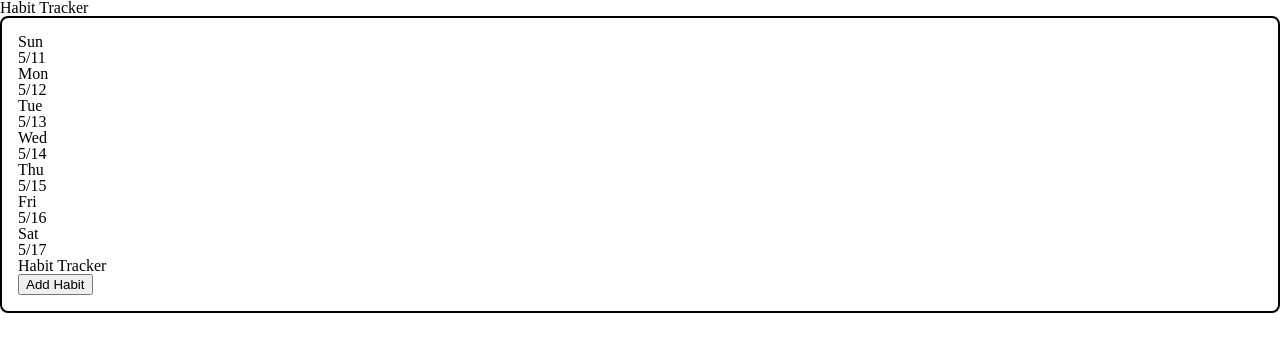
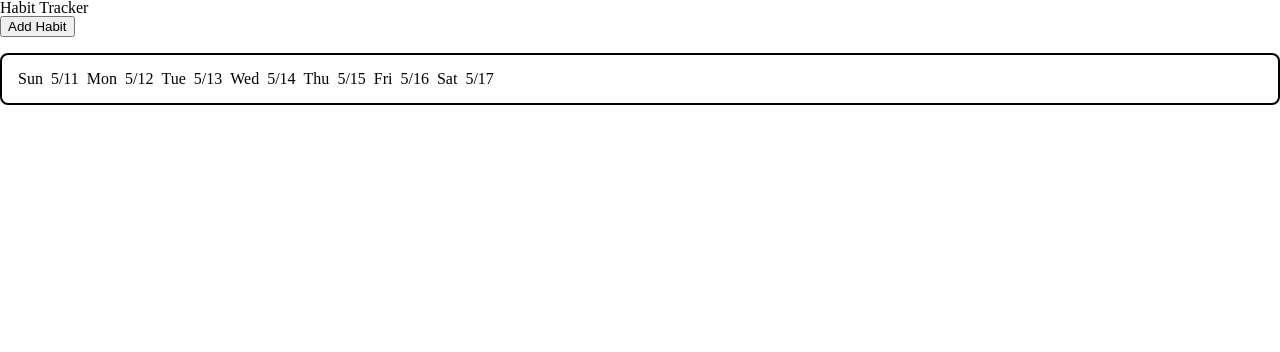
Before and after one commit to dive0/Habit-Tracker, a React (Vite) app: page / in a window 1280 px wide. Shown: the top 352 px of the page. Built offline with nearby package versions, Linux system fonts and the light colour scheme.

Commit message:
Habit button update

```diff
--- a/src/App.css
+++ b/src/App.css
@@ -1,5 +1,28 @@
 .habit__container {
   border: 2px solid black;
   padding: 16px;
-  border-radius: 8px; /* optional for rounded corners */
+  border-radius: 8px;
 }
+
+.habit__container--body--item--btn {
+  width: 48px;
+  height: 48px;
+  border-radius: 50%;
+  border: 2px solid #222;
+  background: #d6b4fc;
+  color: #fff;
+  font-size: 16px;
+  margin: 4px;
+  cursor: pointer;
+  display: inline-flex;
+  align-items: center;
+  justify-content: center;
+
+}
+
+.habit__container--week {
+  display: flex;
+  flex-direction: row;
+  align-items: center;
+  gap: 8px;
+}
--- a/src/App.jsx
+++ b/src/App.jsx
@@ -40,15 +40,17 @@ function App() {
   return (
     <div className="habit">
       <h1>Habit Tracker</h1>
+
+      <button
+        className="habit__container--header--btn"
+        onClick={handleAddHabit}
+        style={{ marginBottom: "16px" }}
+      >
+        Add Habit
+      </button>
       <div className="habit__container">
         <div className="habit__container--week">
           {getWeek()}
-        </div>
-        <div className="habit__container--header">
-          <h2>Habit Tracker</h2>
-          <button className="habit__container--header--btn" onClick={handleAddHabit}>
-            Add Habit
-          </button>
         </div>
         <div className="habit__container--body">
           {buttonSets.map((set, idx) => (
```
